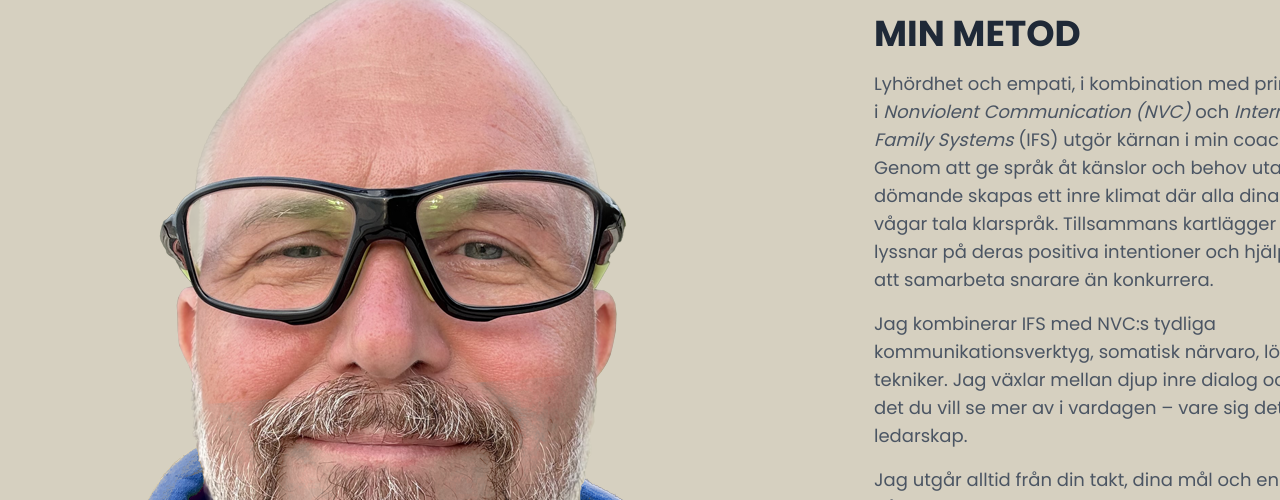
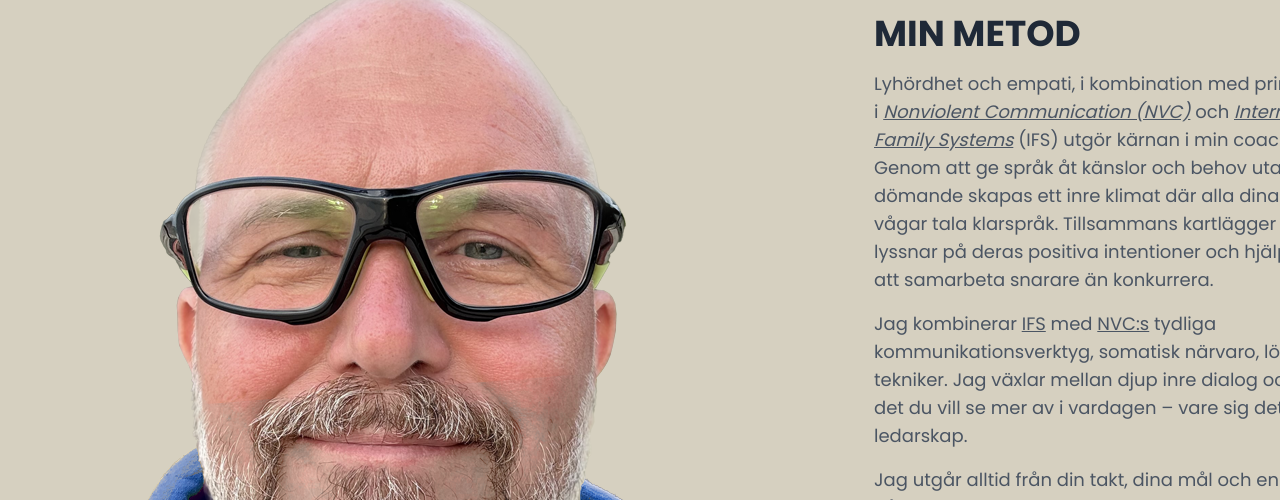
Before and after one commit to Cognify-source/FEcoaching, a Next.js app: page /metod in a window 1280 px wide. Shown: the part 162-662 px from the top of the page. Built offline with nearby package versions, Linux system fonts and the light colour scheme.

Commit message:
länkar i metod

```diff
--- a/src/pages/metod.js
+++ b/src/pages/metod.js
@@ -1,8 +1,10 @@
 // src/pages/metod.js
+
+import Link from 'next/link'
 
 export const metadata = {
   title: "Min metod – Fredrik Ekholm"
-};
+}
 
 export default function Metod() {
   return (
@@ -22,7 +24,24 @@ export default function Metod() {
 
         <p>
           Lyhördhet och empati, i kombination med principerna i&nbsp;
-          <em>Nonviolent Communication (NVC)</em> och <em>Internal Family Systems</em> (IFS) utgör kärnan i min coaching. Genom att ge språk åt känslor
+          <a
+            href="https://www.cnvc.org/"
+            className="underline hover:text-gray-800"
+            target="_blank"
+            rel="noopener noreferrer"
+          >
+            <em>Nonviolent Communication (NVC)</em>
+          </a>{" "}
+          och{" "}
+          <a
+            href="https://ifs-institute.com/"
+            className="underline hover:text-gray-800"
+            target="_blank"
+            rel="noopener noreferrer"
+          >
+            <em>Internal Family Systems</em>
+          </a>{" "}
+          (IFS) utgör kärnan i min coaching. Genom att ge språk åt känslor
           och behov utan dömande skapas ett inre klimat där alla dina delar vågar
           tala klarspråk. Tillsammans kartlägger vi dem, lyssnar på deras
           positiva intentioner och hjälper dem att samarbeta snarare än
@@ -30,19 +49,38 @@ export default function Metod() {
         </p>
 
         <p>
-          Jag kombinerar IFS med NVC:s tydliga kommunikationsverktyg, somatisk
-          närvaro, lösningsorienterade frågor och visuella tekniker. Jag växlar
-          mellan djup inre dialog och konkreta handlings­steg som stärker det du
-          vill se mer av i vardagen – vare sig det gäller stress­reglering,
-          relationer eller ledarskap.
+          Jag kombinerar{" "}
+          <a
+            href="https://ifs-institute.com/"
+            className="underline hover:text-gray-800"
+            target="_blank"
+            rel="noopener noreferrer"
+          >
+            IFS
+          </a>{" "}
+          med{" "}
+          <a
+            href="https://www.cnvc.org/"
+            className="underline hover:text-gray-800"
+            target="_blank"
+            rel="noopener noreferrer"
+          >
+            NVC:s
+          </a>{" "}
+          tydliga kommunikationsverktyg, somatisk närvaro, lösningsorienterade
+          frågor och visuella tekniker. Jag växlar mellan djup inre dialog och
+          konkreta handlings­steg som stärker det du vill se mer av i
+          vardagen – vare sig det gäller stress­reglering, relationer eller
+          ledarskap.
         </p>
 
         <p>
           Jag utgår alltid från din takt, dina mål och en genuin tro på att
           varje del av dig har något värdefullt att bidra med. Resultatet blir
-          större klarhet, mer fokus och en stabilare inre vägledning och harmoni.
+          större klarhet, mer fokus och en stabilare inre vägledning och
+          harmoni.
         </p>
       </div>
     </>
-  );
+  )
 }
```
